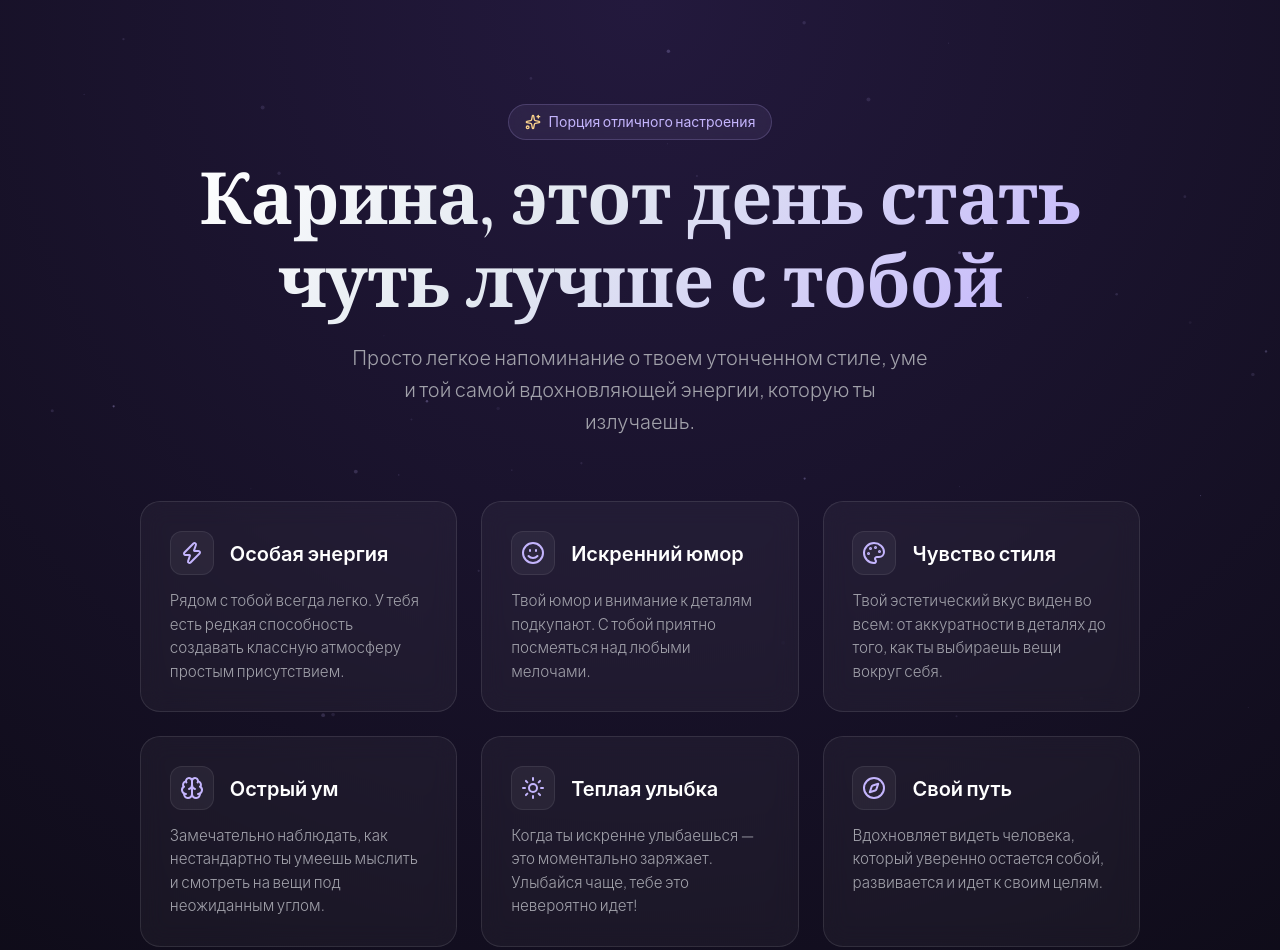
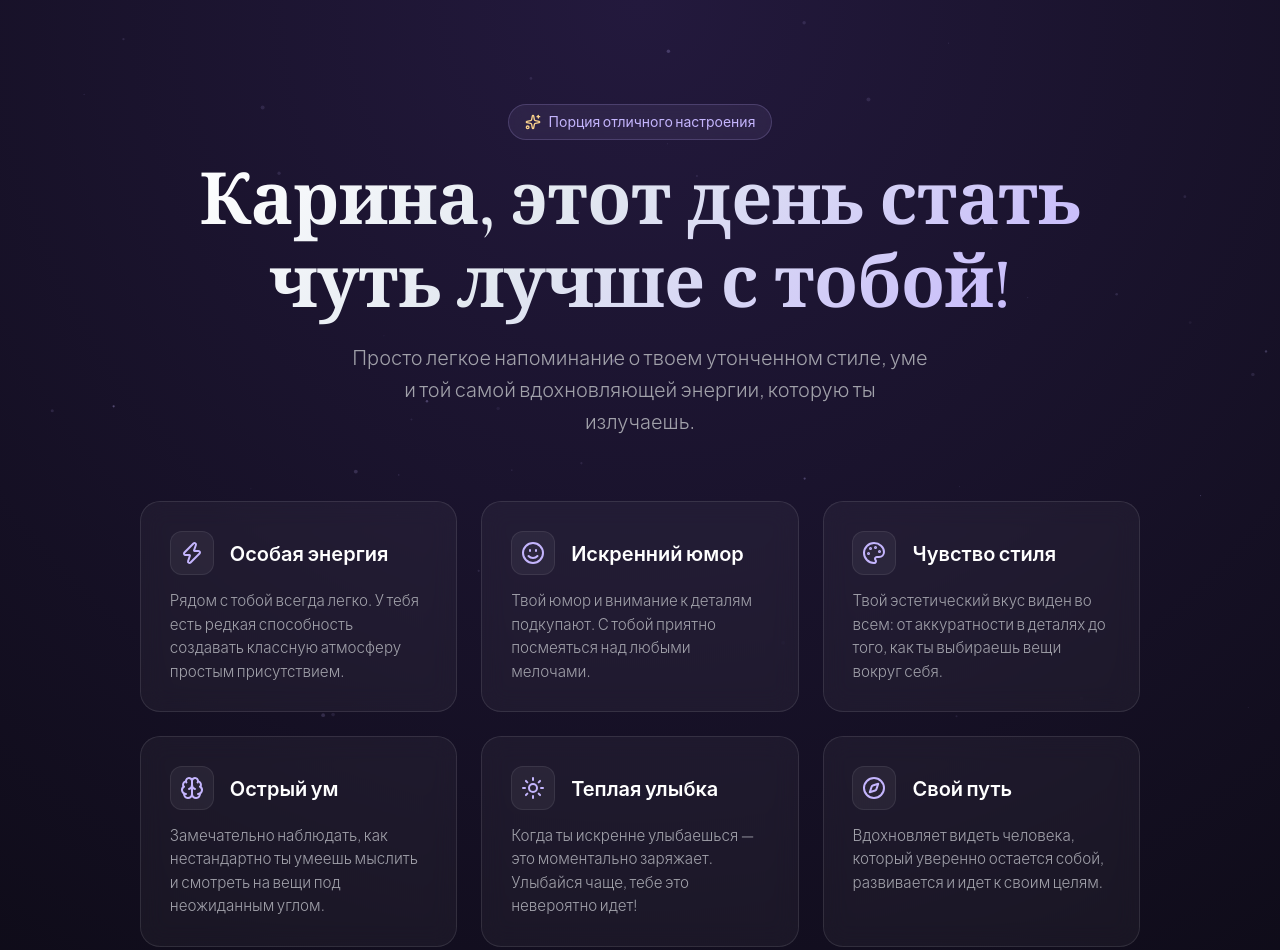
Before and after one commit to BeKKtur/compliments, a plain HTML site: page index.html in a window 1280 px wide. Shown: the top 950 px of the page. Drawn offline with nearby package versions, Linux system fonts and the light colour scheme.

Commit message:
Add exclamation mark to header text

```diff
--- a/index.html
+++ b/index.html
@@ -314,7 +314,7 @@
                 <i data-lucide="sparkles" class="sparkle-icon" style="width: 16px; height: 16px;"></i>
                 <span>Порция отличного настроения</span>
             </div>
-            <h1>Карина, этот день стать чуть лучше с тобой</h1>
+            <h1>Карина, этот день стать чуть лучше с тобой!</h1>
             <p class="subtitle">
                 Просто легкое напоминание о твоем утонченном стиле, уме и той самой вдохновляющей энергии, которую ты излучаешь.
             </p>
```
